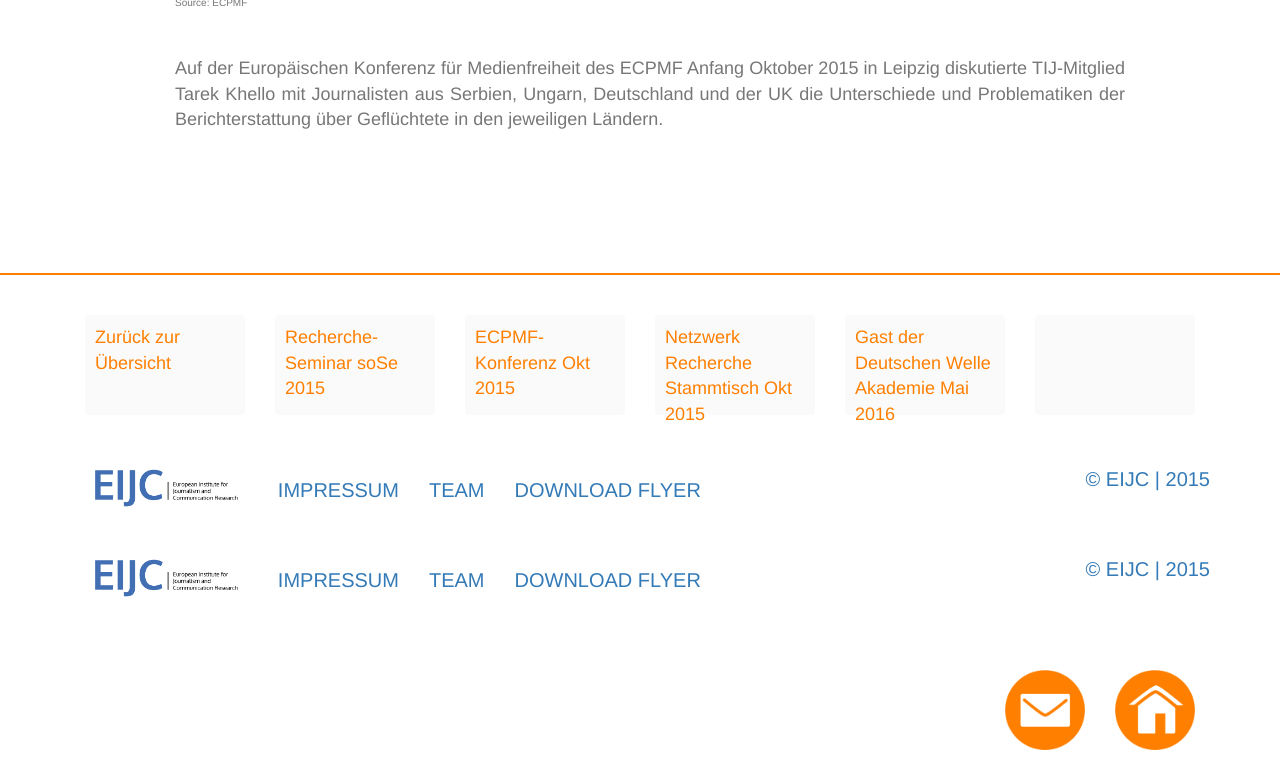
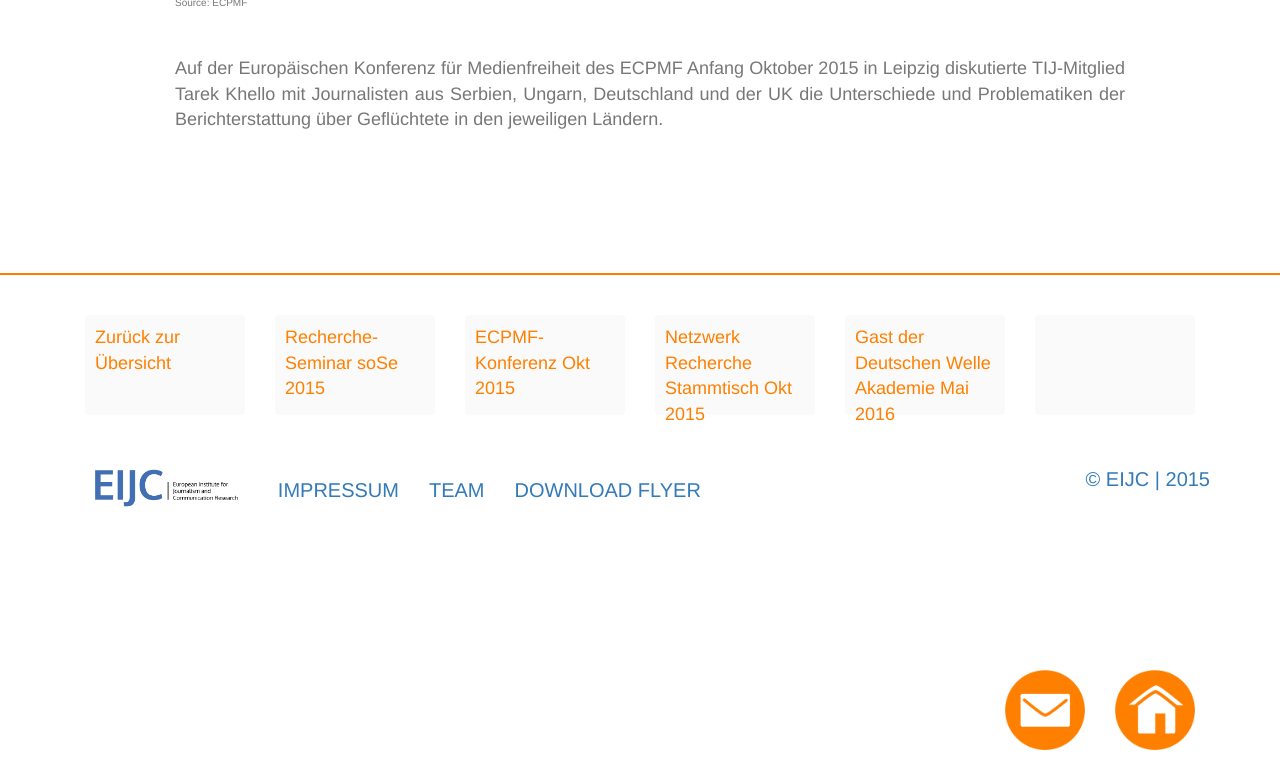
Before and after one commit to EIJC/TIJ, a Jekyll site: the page built from _posts/2015-10-08-ecpmf-konferenz-2015.html, in a window 1280 px wide and 900 px high, scrolled down 738 px, cut to the strip 135-900 px from the top of the window. Built offline with Jekyll 4.4.1, drawn with Linux system fonts in a browser that asks for light colours; nearby versions of some CDN libraries.

Commit message:
Update 2015-10-08-ecpmf-konferenz-2015.html

```diff
--- a/_posts/2015-10-08-ecpmf-konferenz-2015.html
+++ b/_posts/2015-10-08-ecpmf-konferenz-2015.html
@@ -53,26 +53,3 @@ language: de
                 </a></p>
 	</div>
 </div>
-
-
- <div class="container">
-  	<ul class="nav navbar-nav">
-  		<li>
-		      <a href="http://www.eijc.eu/de/" title="Europäisches Institut für Journalismus- und Kommunikationsforschung" target="_blank">
-			<img alt="Europäisches Institut für Journalismus- und Kommunikationsforschung" src="{{ site.base_url }}/images/EIJC-Logo_transparent.png" title="Europäisches Institut für Journalismus- und Kommunikationsforschung" style="max-height: 50px; " />
-		      </a>
-		</li>
-		<li>
-		      <a href="{{ site.base_url }}/de/impressum.html"><p class="p-bottom">Impressum</p></a>
-		</li>
-		<li>
-		      <a href="{{ site.base_url }}/de/team.html"><p class="p-bottom">Team</p></a>
-		</li>
-		<li>
-		      <a href="{{ site.base_url }}/de/download.html"><p class="p-bottom">Download Flyer</p></a>
-		</li>
-	</ul>
-	<ul class="nav navbar-nav pull-right">
-		<li><p class="p-bottom"> © EIJC | 2015</p></li>
-	</ul>
-  </div>
```
